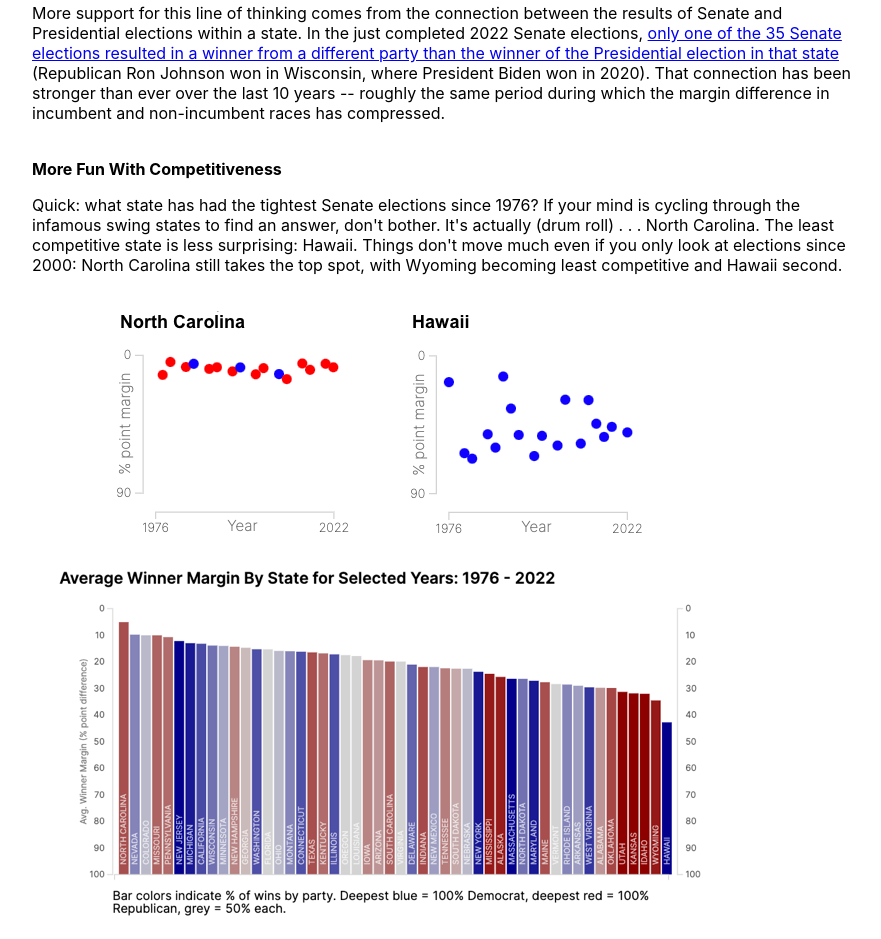
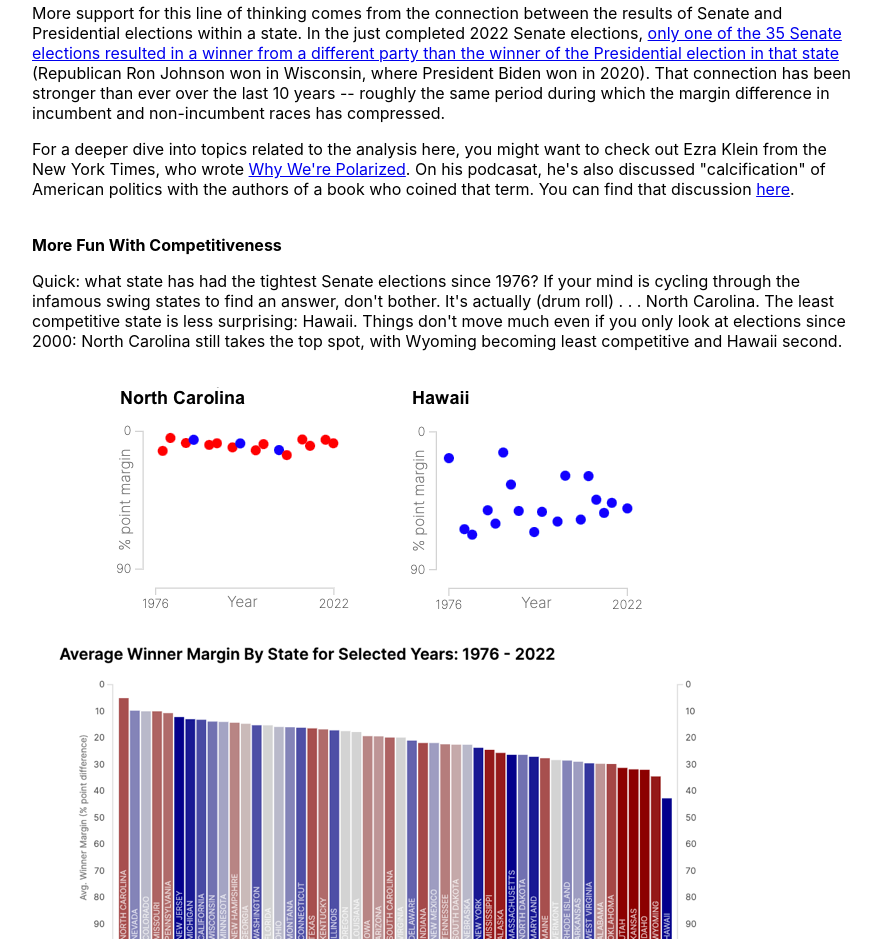
Before and after one commit to brettamdur/brettamdur.github.io, a plain HTML site: page senateElections/senateElections_analysis.html in a window 1280 px wide. Shown: the part 5802-6741 px from the top of the page, without its empty margins (183-1064 px from the left). Drawn offline with Linux system fonts and the light colour scheme.

Commit message:
Update senateElections_analysis.html

```diff
--- a/senateElections/senateElections_analysis.html
+++ b/senateElections/senateElections_analysis.html
@@ -156,6 +156,9 @@
                 <p>
                     More support for this line of thinking comes from the connection between the results of Senate and Presidential elections within a state. In the just completed 2022 Senate elections, <a href="https://www.pewresearch.org/fact-tank/2022/12/08/in-2022-midterms-nearly-all-senate-election-results-again-matched-states-presidential-votes/">only one of the 35 Senate elections resulted in a winner from a different party than the winner of the Presidential election in that state</a> (Republican Ron Johnson won in Wisconsin, where President Biden won in 2020).  That connection has been stronger than ever over the last 10 years -- roughly the same period during which the margin difference in incumbent and non-incumbent races has compressed.
                 </p>
+                <p>
+                    For a deeper dive into topics related to the analysis here, you might want to check out Ezra Klein from the New York Times, who wrote <a href="https://www.amazon.com/Why-We-Fight-Partisan-Politics/dp/0525536274">Why We're Polarized</a>.  On his podcasat, he's also discussed "calcification" of American politics with the authors of a book who coined that term.  You can find that discussion <a href="https://www.nytimes.com/2022/10/28/podcasts/ezra-klein-interviews-lynn-vavreck-and-john-sides.html">here</a>.
+                </p>
             </div>
         </div>
 
```
